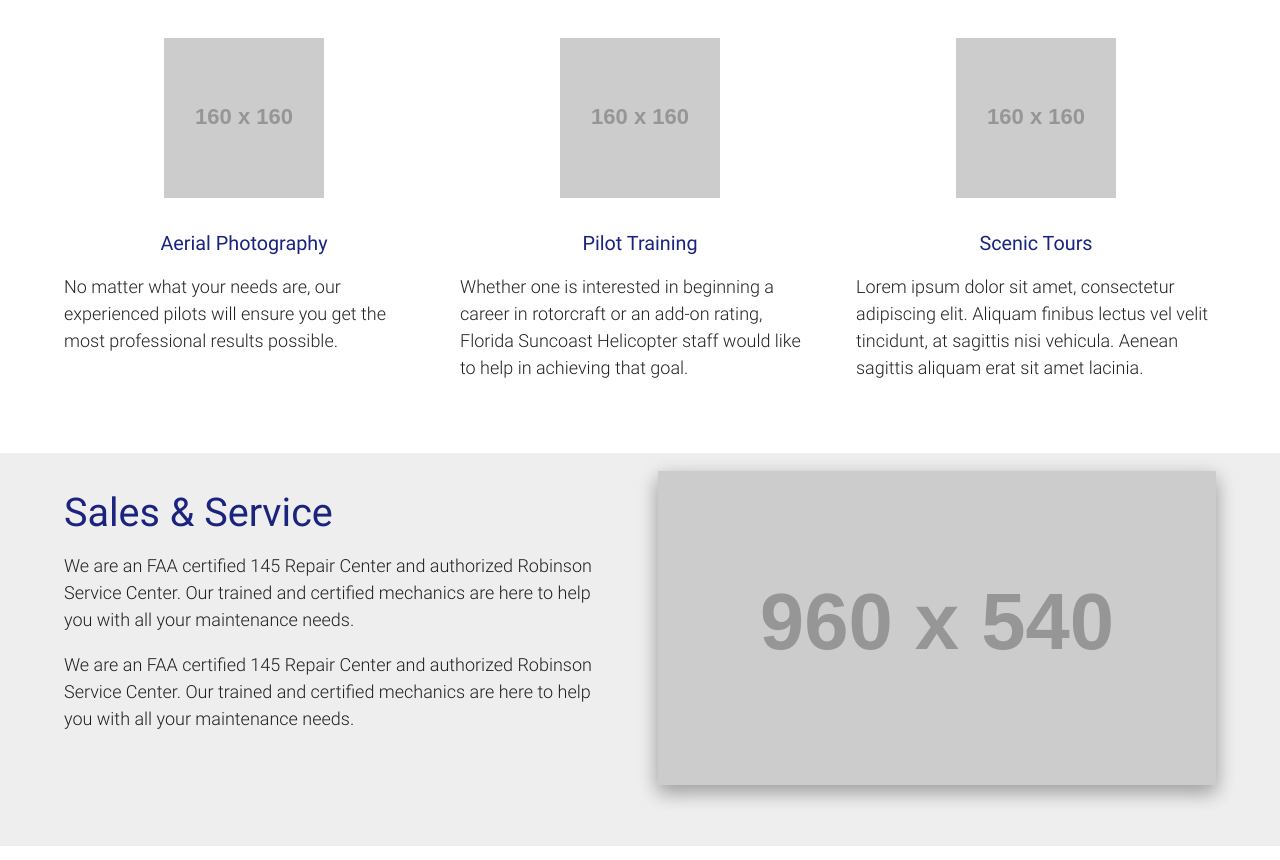
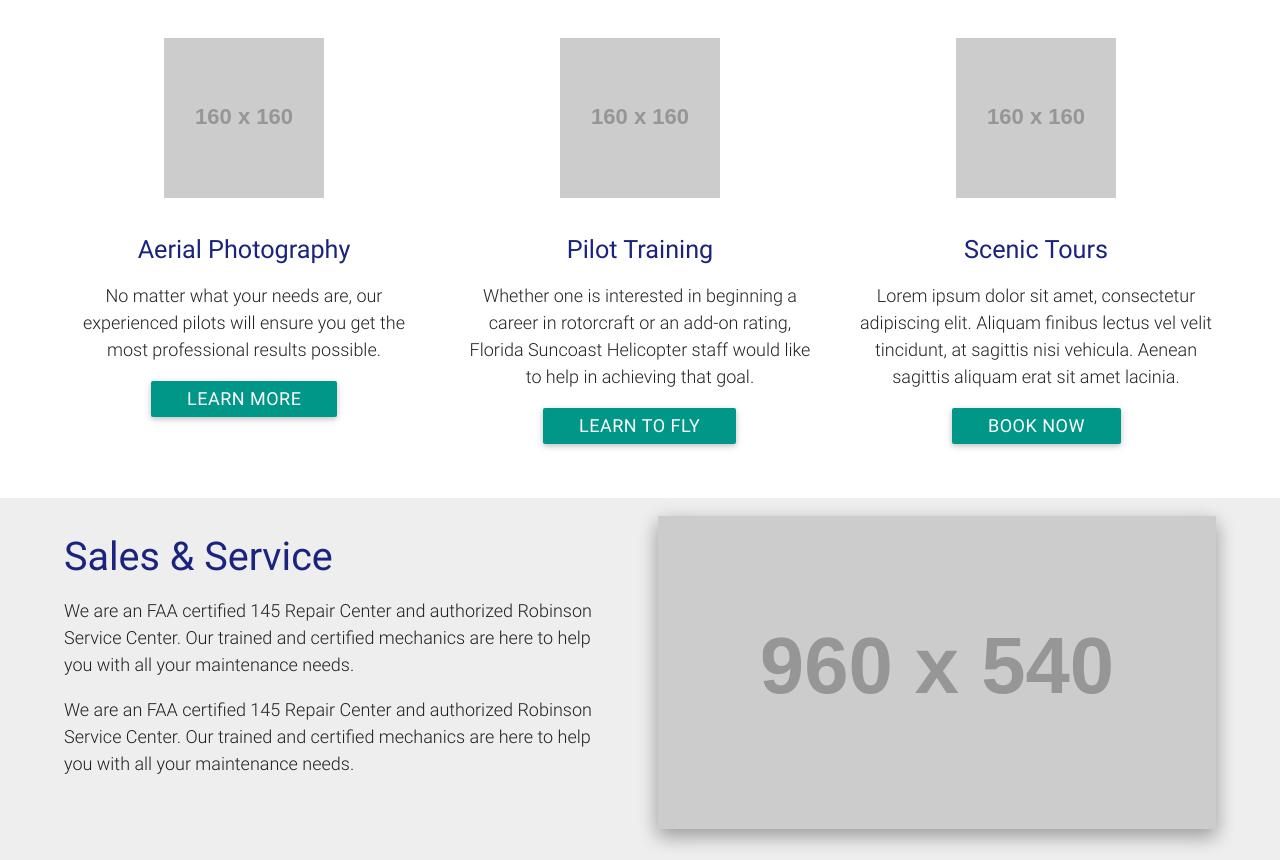
Before and after one commit to joncoop/fsh, a Jekyll site: the page built from index.html, in a window 1280 px wide, cut to the strip 951-1811 px from the top of the page. Built offline with Jekyll 4.4.1, drawn with Linux system fonts in a browser that asks for light colours; nearby versions of some CDN libraries.

Commit message:
Added action buttons in LTF section.

```diff
--- a/css/main.scss
+++ b/css/main.scss
@@ -40,6 +40,16 @@
   }
 }
 
+@media #{$medium-and-down} {
+  .col {
+    margin-bottom: 2.0rem;
+  }
+
+  .col:last-child {
+    margin-bottom: 0;
+  }
+}
+
 
 /*** Header ***/
 // main logo
@@ -69,9 +79,6 @@ body {
 main {
   flex: 1 0 auto;
 }
-
-// typography
-
 
 // text colors
 footer {
--- a/index.html
+++ b/index.html
@@ -28,28 +28,31 @@ layout: default
     <h1 class="center">Fly with us</h1>
 
     <div class="row">
-      <div class="col s12 m4">
-        <div class="section center hide-on-small-only">
+      <div class="col s12 m4 center section">
+        <div class="section hide-on-small-only">
           <img src="http://dummyimage.com/160x160/aaa/fff" alt="">
         </div>
-        <h5 class="center">Aerial Photography</h5>
+        <h4>Aerial Photography</h4>
         <p class="light">No matter what your needs are, our experienced pilots will ensure you get the most professional results possible.</p>
+        <a class="waves-effect waves-light btn" href="#!">Learn more</a>
       </div>
 
-      <div class="col s12 m4">
-        <div class="section center hide-on-small-only">
+      <div class="col s12 m4 center section">
+        <div class="section hide-on-small-only">
           <img src="http://dummyimage.com/160x160/aaa/fff" alt="">
         </div>
-        <h5 class="center">Pilot Training</h5>
+        <h4 class="center">Pilot Training</h4>
         <p class="light">Whether one is interested in beginning a career in rotorcraft or an add-on rating, Florida Suncoast Helicopter staff would like to help in achieving that goal. </p>
+        <a class="waves-effect waves-light btn" href="#!">Learn to fly</a>
       </div>
 
-      <div class="col s12 m4">
-        <div class="section center hide-on-small-only">
+      <div class="col s12 m4 center section">
+        <div class="section hide-on-small-only">
           <img src="http://dummyimage.com/160x160/aaa/fff" alt="">
         </div>
-        <h5 class="center">Scenic Tours</h5>
+        <h4 class="center">Scenic Tours</h4>
         <p class="light">Lorem ipsum dolor sit amet, consectetur adipiscing elit. Aliquam finibus lectus vel velit tincidunt, at sagittis nisi vehicula. Aenean sagittis aliquam erat sit amet lacinia.</p>
+        <a class="waves-effect waves-light btn" href="#!">Book Now</a>
       </div>
 
     </div>
```
